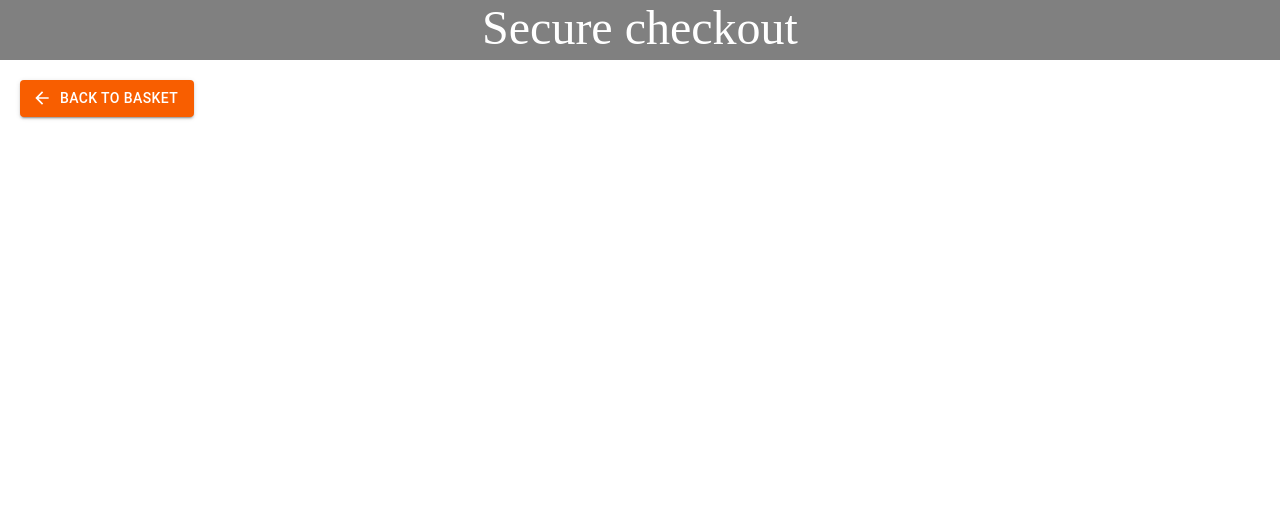
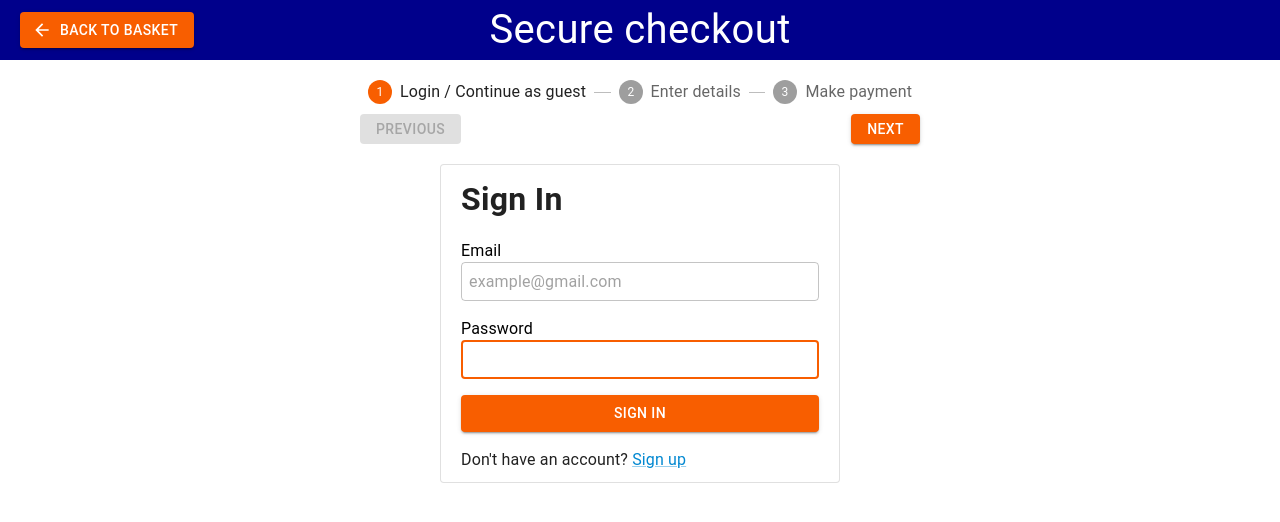
Before and after one commit to ethanCKJ/ACME_frontend, a React (Vite) app: page /checkout in a window 1280 px wide. Shown: the top 522 px of the page. Built offline with nearby package versions, Linux system fonts and the light colour scheme.

Commit message:
Added Login panel

```diff
--- /dev/null
+++ b/src/components/LoginPanel.tsx
@@ -0,0 +1,69 @@
+import React, { useState } from 'react'
+import { Box, Card, FormControl, FormLabel, Typography, TextField, Button, Link} from '@mui/material'
+import api from './api';
+
+function LoginPanel() {
+  const [emailError, setEmailError] = useState(false);
+  const [passwordError, setPasswordError] = useState(false);
+  const handleSubmit = async (event: React.FormEvent<HTMLFormElement>) =>{
+    event.preventDefault();
+    const formdata = new FormData(event.currentTarget);
+    let email = formdata.get("email")?.valueOf()
+    let password = formdata.get("password")?.valueOf()
+    if (!email || !/\S+@\S+\.\S+/.test(email)){
+      setEmailError(true)
+      return;
+    }
+    const res = await api.post("/login",{email, password})
+    if (res.status === 200){
+      console.log("Successful login")
+    }
+    else{
+      setPasswordError(true);
+    }
+  }
+
+
+  return (
+    <Card variant='outlined' sx={{width:"400px", padding:"10px 20px", display:"flex", flexDirection:"column", gap: 2}}>
+      <Typography fontSize="32px" fontWeight="bold">Sign In</Typography>
+      <Box component="form" sx={{display:"flex", flexDirection:"column", gap: 2, "& .MuiFormLabel-root":{color:"black"}}} onSubmit={handleSubmit}>
+        <FormControl>
+          <FormLabel htmlFor='email'>Email</FormLabel>
+          <TextField
+          id="email"
+          type="email"
+          name="email"
+          placeholder='example@gmail.com'
+          autoComplete='email'
+          required
+          autoFocus
+          variant='outlined'
+          error={emailError}
+          helperText={emailError ? "Please enter a valid email" : ""}
+          sx={{'& .MuiInputBase-input':{padding:1}}}/>
+        </FormControl>
+        <FormControl>
+          <FormLabel htmlFor='password'>Password</FormLabel>
+          <TextField
+          id="password"
+          type="password"
+          name="password"
+          autoComplete='password'
+          autoFocus
+          required
+          variant='outlined'
+          error={passwordError}
+          helperText={passwordError ? "No matching email and password found" : ""}
+          sx={{'& .MuiInputBase-input':{padding:1}}}/>
+        </FormControl>
+        <Button variant='contained' type="submit">Sign in</Button>
+        <Typography>Don&apos;t have an account?{' '}
+          <Link href="/" color='info'>Sign up</Link>
+        </Typography>
+      </Box>
+    </Card>
+  )
+}
+
+export default LoginPanel
--- a/src/pages/CartPage.tsx
+++ b/src/pages/CartPage.tsx
@@ -97,7 +97,7 @@ function CartPage() {
             {centsToDollar(total + deliveryFee)}
           </Grid2>
           <Grid2 size={12} sx={{display:"flex", justifyContent:"center",marginBottom:"10px"}}>
-            <Button variant="contained">Proceed to checkout</Button>
+            <Button variant="contained" href="/checkout">Proceed to checkout</Button>
           </Grid2>
         </Grid2>
       </Box>
--- a/src/pages/CheckoutPage.tsx
+++ b/src/pages/CheckoutPage.tsx
@@ -1,19 +1,50 @@
 import React from 'react'
-import { Box, Typography, Button } from '@mui/material'
+import { useState } from 'react';
+import { Box, Typography, Button, Stepper, Step, StepLabel } from '@mui/material'
 import ArrowBackIcon from '@mui/icons-material/ArrowBack';
+import LoginPanel from '../components/LoginPanel';
 
+const steps = ["Login / Continue as guest", "Enter details", "Make payment"]
 function CheckoutPage() {
+  const [activeStep, setActiveStep] = useState(0);
+  const maxStep = 2;
+  const handlePrevious = () => {
+    if (activeStep > 0){
+      setActiveStep((prev) => prev - 1)
+    }
+  }
+  const handleNext = () => {
+    if (activeStep < maxStep){
+      setActiveStep((prev) => prev + 1)
+    }
+  }
   return (
     <>
     {/* Header */}
-    <Box sx={{width:"100%", height:"60px", backgroundColor:"grey", textAlign:"center"}}>
-      <Typography sx={{color:"white"}} variant="h3">Secure checkout</Typography>
+    <Box sx={{width:"100%", height:"60px", backgroundColor:"darkblue", display:"flex", justifyContent:"center", position:"relative", alignItems:"center"}}>
+      <Button variant="contained" href="/cart" startIcon={<ArrowBackIcon/>} sx={{margin: "0px 0px 0px 0px", position:"absolute", left:"20px"}}>Back to basket</Button>
+      <Typography sx={{color:"white", fontSize:"40px"}}>Secure checkout</Typography>
     </Box>
-    <Box sx={{padding:"20px"}}>
-      <Button variant="contained" href="/cart" startIcon={<ArrowBackIcon/>} sx={{margin: "0px 0px 20px 0px"}}>Back to basket</Button>
-      <Box sx={{display:"flex", }}>
+    <Box sx={{display:"flex", justifyContent:"center"}}>
+      {/* The stepper */}
+      <Box sx={{padding:"20px", width:"600px", display:"flex", flexDirection:"column"}}>
+          <Stepper activeStep={activeStep}>
+            {steps.map((value, index) => {
+              return (
+              <Step key={index} completed={index < activeStep}>
+                  <StepLabel><Typography fontSize={"16px"}>{value}</Typography></StepLabel>
+              </Step>)
+            })}
+          </Stepper>
+          <Box sx={{display:"flex", justifyContent:"space-between", marginTop:"10px", height:"30px"}}>
+            <Button variant='contained' disabled={activeStep === 0} onClick={handlePrevious}>Previous</Button>
+            <Button variant='contained' disabled={activeStep === maxStep} onClick={handleNext}>Next</Button>
+      </Box>
+      <Box sx={{display:"flex", justifyContent:"center", marginTop:"20px"}}>
 
+        {activeStep === 0 ? <LoginPanel/> : null}
       </Box>
+    </Box>
     </Box>
 
     </>
```
